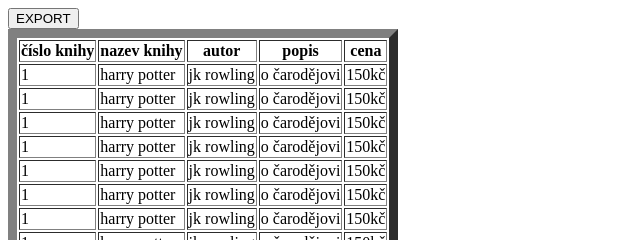
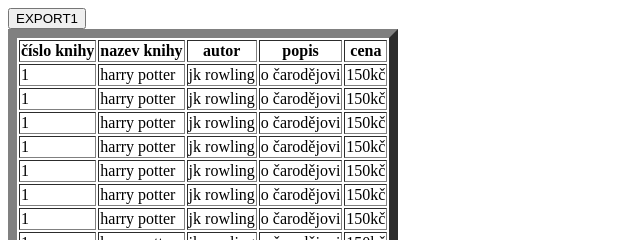
Before and after one commit to tommyprosek/exportToExcel, a plain HTML site: page index.html in a window 1280 px wide. Shown: the top 240 px of the page, 0-640 px from the left. Drawn offline with Linux system fonts and the light colour scheme.

Commit message:
Update index.html

```diff
--- a/index.html
+++ b/index.html
@@ -7,7 +7,7 @@
 		<script src="js/tableexport.min.js"></script>
 	</head>
 	<body>
-		<button id="btnExport"> EXPORT </button>
+		<button id="btnExport"> EXPORT1 </button>
 		<table id="books" border="9">
 			<thead>
 				<tr>
```
